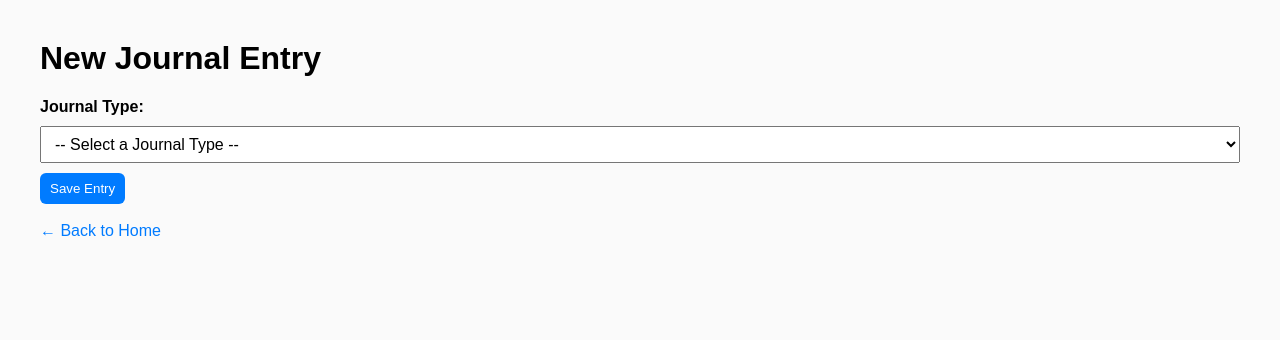
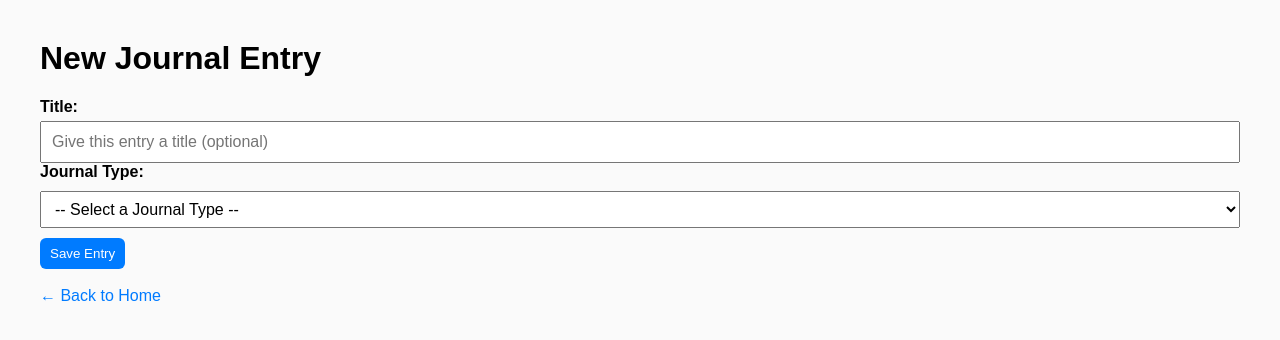
Before and after one commit to blunte3/LoveLove, a Flask app: page /new in a window 1280 px wide. Shown: the top 340 px of the page. Run offline with Flask 3, Linux system fonts and the light colour scheme.

Commit message:
Added Title to Entries
All entries now have a title that you see on the home screen to click to view all details

```diff
--- a/app.py
+++ b/app.py
@@ -11,14 +11,22 @@ app = Flask(__name__)
 def init_db():
     conn = sqlite3.connect("journal.db")
     c = conn.cursor()
+    # Create table if it doesn't exist
     c.execute('''CREATE TABLE IF NOT EXISTS entries (
                     id INTEGER PRIMARY KEY AUTOINCREMENT,
                     date TEXT,
                     journal_type TEXT,
                     content TEXT
                 )''')
+    # Check if 'title' column exists
+    c.execute("PRAGMA table_info(entries)")
+    columns = [col[1] for col in c.fetchall()]
+    if "title" not in columns:
+        c.execute("ALTER TABLE entries ADD COLUMN title TEXT")
     conn.commit()
     conn.close()
+
+
 
 init_db()
 
@@ -48,6 +56,7 @@ def home():
 @app.route("/new", methods=["GET", "POST"])
 def new_entry():
     if request.method == "POST":
+        title = request.form.get("title", "")
         journal_type = request.form["journal_type"]
         date = datetime.now().strftime("%Y-%m-%d %H:%M:%S")
 
@@ -56,8 +65,8 @@ def new_entry():
 
         conn = sqlite3.connect("journal.db")
         c = conn.cursor()
-        c.execute("INSERT INTO entries (date, journal_type, content) VALUES (?, ?, ?)",
-                  (date, journal_type, json.dumps(entry_data)))
+        c.execute("INSERT INTO entries (date, title, journal_type, content) VALUES (?, ?, ?, ?)",
+                  (date, title, journal_type, json.dumps(entry_data)))
         conn.commit()
         conn.close()
         return redirect(url_for("home"))
--- a/templates/new_entry.html
+++ b/templates/new_entry.html
@@ -3,6 +3,7 @@
 <head>
     <meta charset="UTF-8">
     <title>New Entry</title>
+
     <style>
         body { font-family: Arial, sans-serif; margin: 40px; background-color: #fafafa; }
         textarea, input, select { width: 100%; font-size: 16px; padding: 10px; box-sizing: border-box; margin-top: 5px; }
@@ -63,6 +64,8 @@
 
     <!-- IMPORTANT: Action set to Flask route -->
     <form method="POST" action="{{ url_for('new_entry') }}">
+        <label for="title"><b>Title:</b></label>
+        <input type="text" name="title" id="title" placeholder="Give this entry a title (optional)">
         <label for="journal_type"><b>Journal Type:</b></label>
         <select name="journal_type" id="journal_type" onchange="showSection()" required>
             <option value="">-- Select a Journal Type --</option>
```
Also changed, not shown: journal.db.
